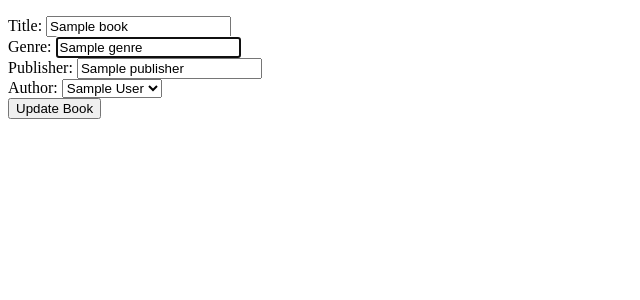
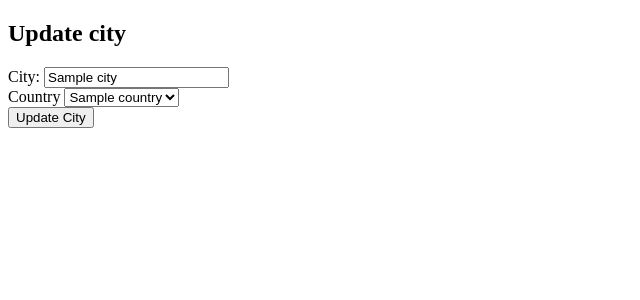
Before and after one commit to glilley54/Travel_Bucket_List_Project, a Flask app: template templates/cities/edit.html in a window 1280 px wide. Shown: the top 300 px of the page, without its empty margins (0-640 px from the left). Run offline with Flask 2, Linux system fonts and the light colour scheme; the template is opened without the code that fills it: most values are stand-ins (such as "Sample title", 1, 10 or a date in 2020).

Commit message:
Edit country works

```diff
--- a/templates/cities/edit.html
+++ b/templates/cities/edit.html
@@ -1,35 +1,30 @@
 {% extends "base.html" %}
 {% block content %}
 
-<form action="/books/{{book.id}}" method="post">
+<form action="/cities/{{city.id}}" method="post">
+
+
+    <h2>Update city</h2>
+
+<form action="/cities/" method="post">
+
   <div>
-    <label for="title">Title:</label>
-    <input type="text" id="title" name="title" value="{{book.title}}" required>
+    <label for="city">City:</label>
+    <input type="text" id="city" name="city" value="{{city.name}}" required>
   </div>
 
-  <div>
-    <label for="genre">Genre:</label>
-    <input type="text" id="genre" name="genre" value="{{book.genre}}" required autofocus>
-  </div>
+
 
   <div>
-    <label for="completed">Publisher:</label>
-    <input type="text" id="publisher" name="publisher" value="{{book.publisher}}" required autofocus>
-  </div>
-
-  <div>
-    <label for="author">Author:</label>
-    <select id="author" name="author_id">
-      {% for author in all_authors %}
-        <option value="{{ author.id }}"
-          {% if book.author.id == author.id %} selected="selected"{% endif %}>
-          {{ author.full_name() }}
-        </option>
+    <label for="country">Country</label>
+    <select id="country" name="country_id">
+      {% for country in all_countries %}
+        <option value="{{ country.id }}">{{ country.name }}</option>
       {% endfor %}
     </select>
   </div>
 
-  <button type="submit">Update Book</button>
+  <button type="submit">Update City</button>
 
 </form>
 
--- a/templates/cities/index.html
+++ b/templates/cities/index.html
@@ -2,6 +2,7 @@
 {% block content %}
 
 <h2>Here is the list of Cities on my Bucket List:</h2>
+<h3>Click on the city to update</h3>
 
 
 
@@ -11,6 +12,7 @@
       <div class="country">
         {{city.country.name}}
   </div>
+  <a href="/cities/{{city.id}}">{{city.name}}</a>
 {% endfor %}
 
 {% endblock %}
--- a/templates/cities/new.html
+++ b/templates/cities/new.html
@@ -3,7 +3,7 @@
 
 <h2>Add a new city to your bucket list</h2>
 
-<form action="/cities" method="post">
+<form action="/cities/" method="post">
 
   <div>
     <label for="city">City:</label>
```
